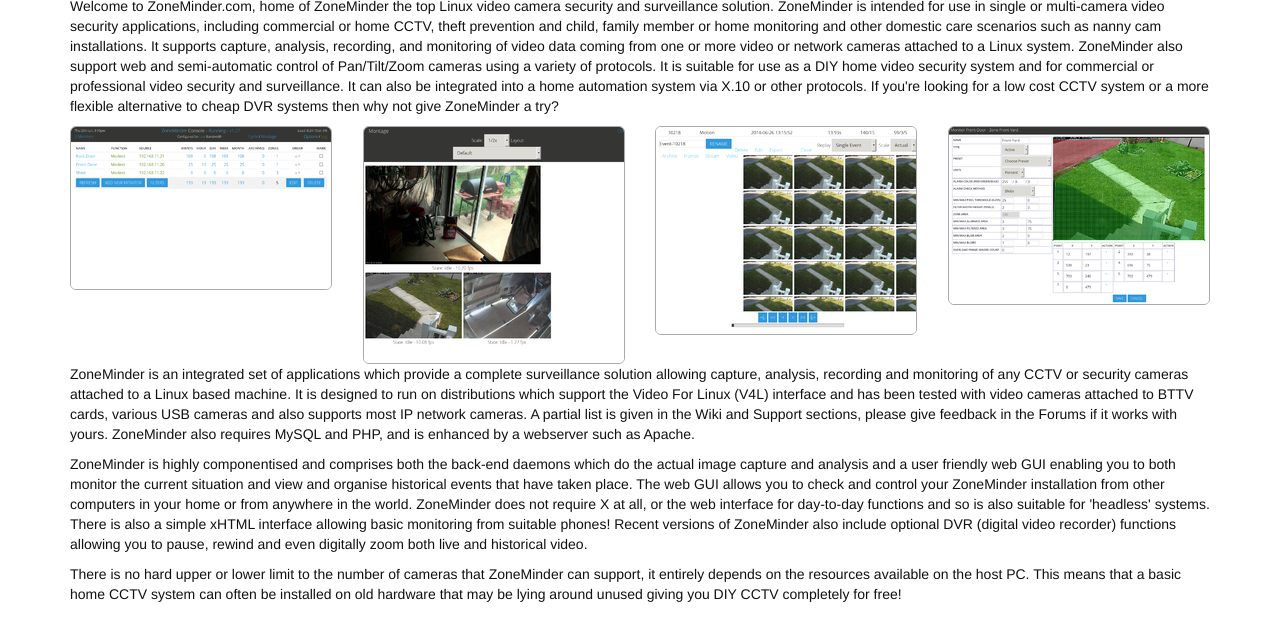
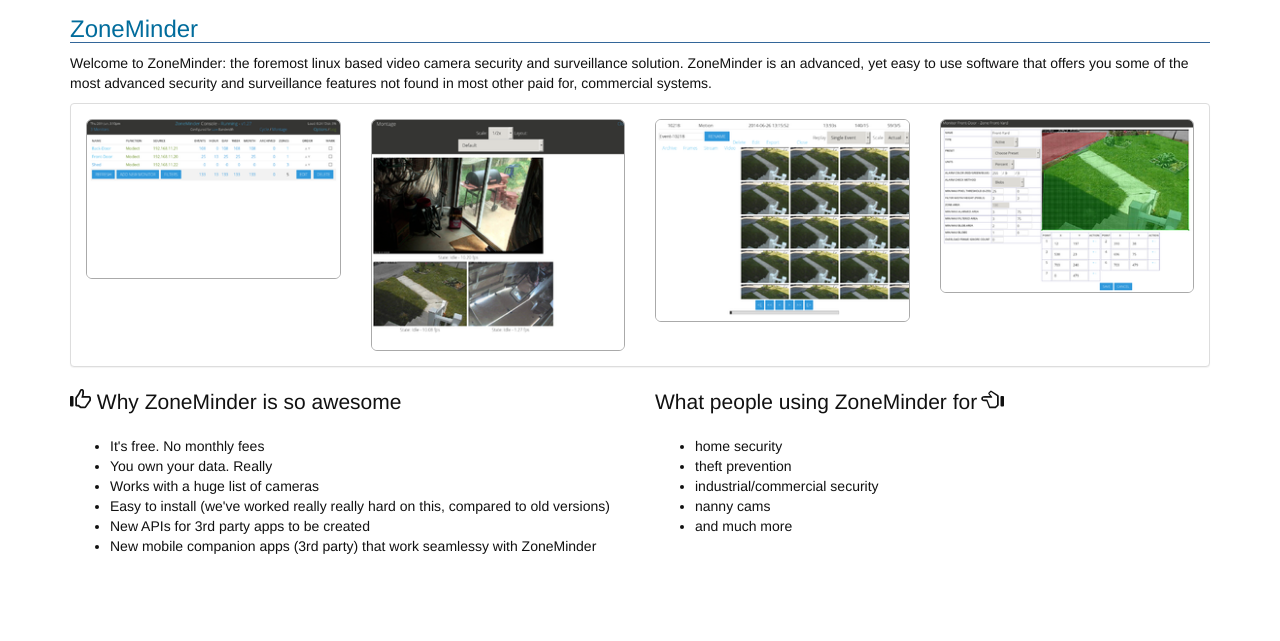
Before and after one commit to ZoneMinder/zoneminder.github.io, a Jekyll site: the page built from index.html, in a window 1280 px wide, cut to the strip 109-750 px from the top of the page. Built offline with Jekyll 4.4.1, drawn with Linux system fonts in a browser that asks for light colours; nearby versions of some CDN libraries; comment, search, counter and statistics services are not loaded.

Commit message:
simplified main page

```diff
--- a/index.html
+++ b/index.html
@@ -4,8 +4,12 @@ title: Home
 permalink: /
 ---
 
-<p>Welcome to ZoneMinder.com, home of ZoneMinder the top Linux video camera security and surveillance solution. ZoneMinder is intended for use in single or multi-camera video security applications, including commercial or home CCTV, theft prevention and child, family member or home monitoring and other domestic care scenarios such as nanny cam installations. It supports capture, analysis, recording, and monitoring of video data coming from one or more video or network cameras attached to a Linux system. ZoneMinder also support web and semi-automatic control of Pan/Tilt/Zoom cameras using a variety of protocols. It is suitable for use as a DIY home video security system and for commercial or professional video security and surveillance. It can also be integrated into a home automation system via X.10 or other protocols. If you're looking for a low cost CCTV system or a more flexible alternative to cheap DVR systems then why not give ZoneMinder a try?</p>
+<h3>ZoneMinder</h3>
 
+<p>Welcome to ZoneMinder: the foremost linux based video camera security and surveillance solution. ZoneMinder is an advanced, yet easy to use software that offers you some of the most advanced security and surveillance features not found in most other paid for, commercial systems.</p>
+
+<div class="panel panel-default">
+<div class="panel-body">
 <div class="row thumbs">
 	<div class="col-sm-3">
 		<a href="/images/console.png"><img class="img-responsive img-rounded" src="/images/thumbs/console.png" alt="ZoneMinder Console" /></a>
@@ -20,9 +24,35 @@ permalink: /
 		<a href="/images/zone.png"><img class="img-responsive img-rounded" src="/images/thumbs/zone.png" alt="ZoneMinder Console" /></a>
 	</div>
 </div>
+</div></div>
 
-<p>ZoneMinder is an integrated set of applications which provide a complete surveillance solution allowing capture, analysis, recording and monitoring of any CCTV or security cameras attached to a Linux based machine. It is designed to run on distributions which support the Video For Linux (V4L) interface and has been tested with video cameras attached to BTTV cards, various USB cameras and also supports most IP network cameras. A partial list is given in the Wiki and Support sections, please give feedback in the Forums if it works with yours. ZoneMinder also requires MySQL and PHP, and is enhanced by a webserver such as Apache.</p>
+<div class="row">
+	<div class="col-md-6">
+		<div class="caption"><p class="lead"><span class="glyphicon glyphicon glyphicon-thumbs-up"></span> Why ZoneMinder is so awesome</p></div>
+		<p>
 
-<p>ZoneMinder is highly componentised and comprises both the back-end daemons which do the actual image capture and analysis and a user friendly web GUI enabling you to both monitor the current situation and view and organise historical events that have taken place. The web GUI allows you to check and control your ZoneMinder installation from other computers in your home or from anywhere in the world. ZoneMinder does not require X at all, or the web interface for day-to-day functions and so is also suitable for 'headless' systems. There is also a simple xHTML interface allowing basic monitoring from suitable phones! Recent versions of ZoneMinder also include optional DVR (digital video recorder) functions allowing you to pause, rewind and even digitally zoom both live and historical video.</p>
+			<ul class="custom-bullet">
+				<li>It's free. No monthly fees</li>
+				<li>You own your data. Really</li>
+				<li>Works with a huge list of cameras</li>
+				<li>Easy to install (we've worked really really hard on this, compared to old versions)</li>
+				<li>New APIs for 3rd party apps to be created</li>
+				<li>New mobile companion apps (3rd party) that work seamlessy with ZoneMinder</li>
+			</ul>
+		</p>
+	</div>
+	<div class="col-md-6">
+		<div class="caption"><p class="lead">What people using ZoneMinder for <span class="glyphicon glyphicon-hand-left"></span></p></div>
+		<p>
 
-<p>There is no hard upper or lower limit to the number of cameras that ZoneMinder can support, it entirely depends on the resources available on the host PC. This means that a basic home CCTV system can often be installed on old hardware that may be lying around unused giving you DIY CCTV completely for free!</p>
+
+			<ul class="custom-bullet">
+				<li>home security</li>
+				<li>theft prevention</li>
+				<li>industrial/commercial security</li>
+				<li>nanny cams</li>
+				<li>and much more</li>
+			</ul>
+		</p>
+	</div>
+</div>
```
